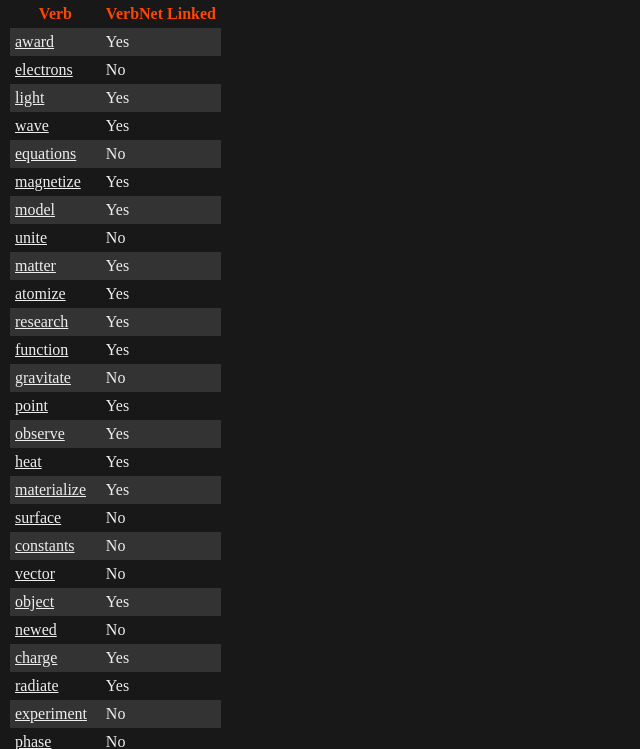
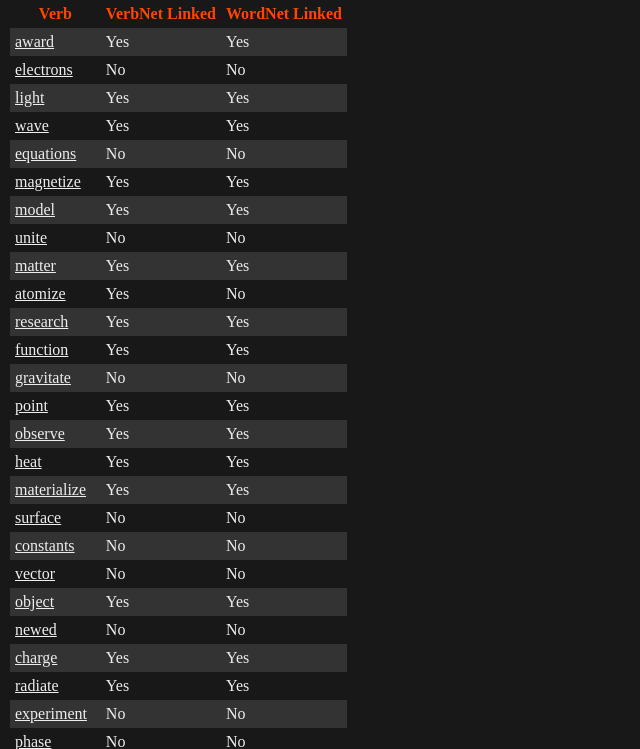
Before and after one commit to JessFairbairn/PhysNet, a Flask app: page /directory/ in a window 1280 px wide. Shown: the part 67-816 px from the top of the page, without its empty margins (0-640 px from the left). Run offline with Flask 2, Linux system fonts and the light colour scheme.

Commit message:
Added new column to directory page

```diff
--- a/web/services/directory_service.py
+++ b/web/services/directory_service.py
@@ -43,7 +43,8 @@
 def get_verb_details():
     static = _get_static_folder()
     with open(f"{static}/results.json", "r") as tempFile:
-        return json.load(tempFile)
+        directory = json.load(tempFile, object_hook=_decode_complex)
+        return directory
 
 def get_verb_list():
     static = _get_static_folder()
--- a/web/templates/directory.html
+++ b/web/templates/directory.html
@@ -5,11 +5,24 @@
 {% block content %}
 
 <table>
-  <tr><th>Verb</th><th>VerbNet Linked</th></tr>
+  <tr>
+    <th>Verb</th>
+    <th>VerbNet Linked</th>
+    <th>WordNet Linked</th>
+  </tr>
   {% for verb in verb_list %}
   <tr>
     <td><a href="/directory/{{verb}}">{{verb}}</a></td>
-    <td>{{'Yes' if directory[verb].database_ids else 'No'}}</td>
+    <td>{{'Yes' if (
+                    directory[verb].database_ids and
+                    directory[verb].database_ids[0].verbnet
+                    ) else 'No'}}
+    </td>
+    <td>{{'Yes' if (
+        directory[verb].database_ids and
+        directory[verb].database_ids[0].wordnet
+        ) else 'No'}}
+</td>
   </tr>
   {% endfor %}
 </table>
```
